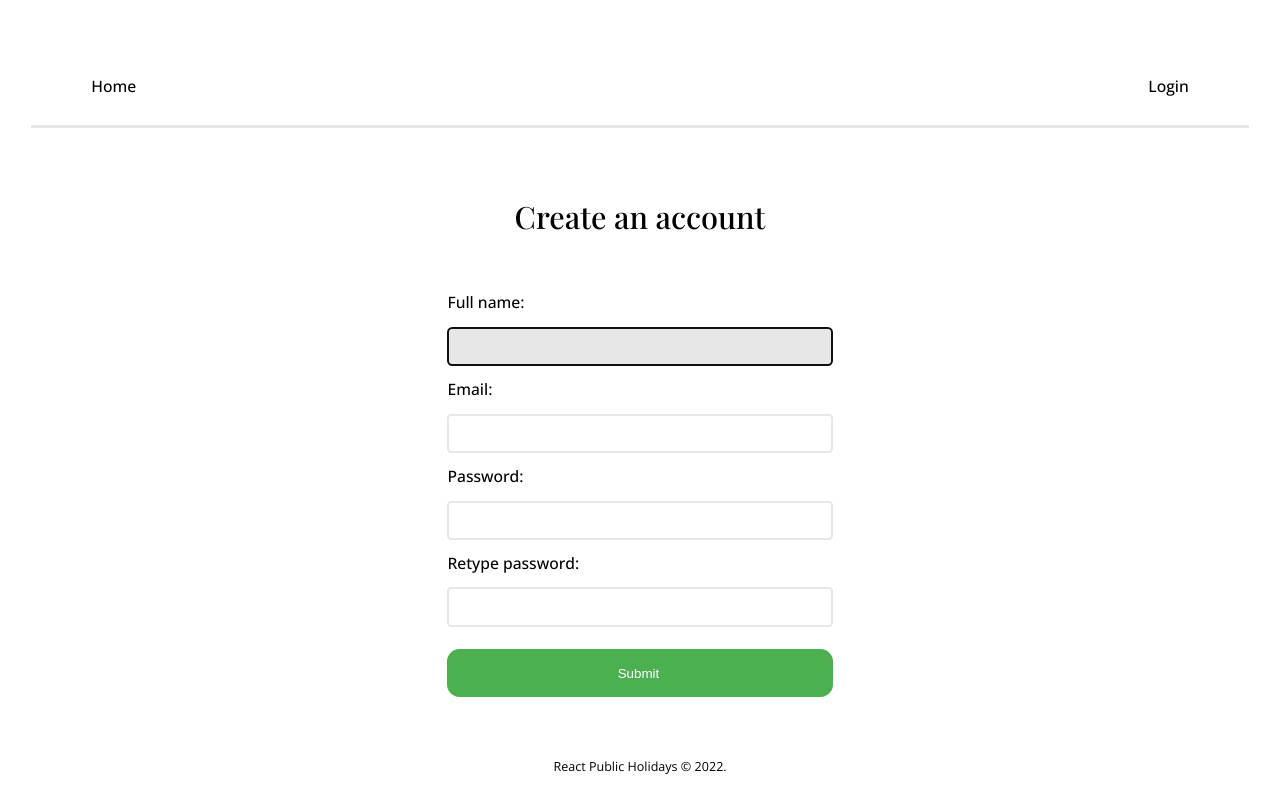
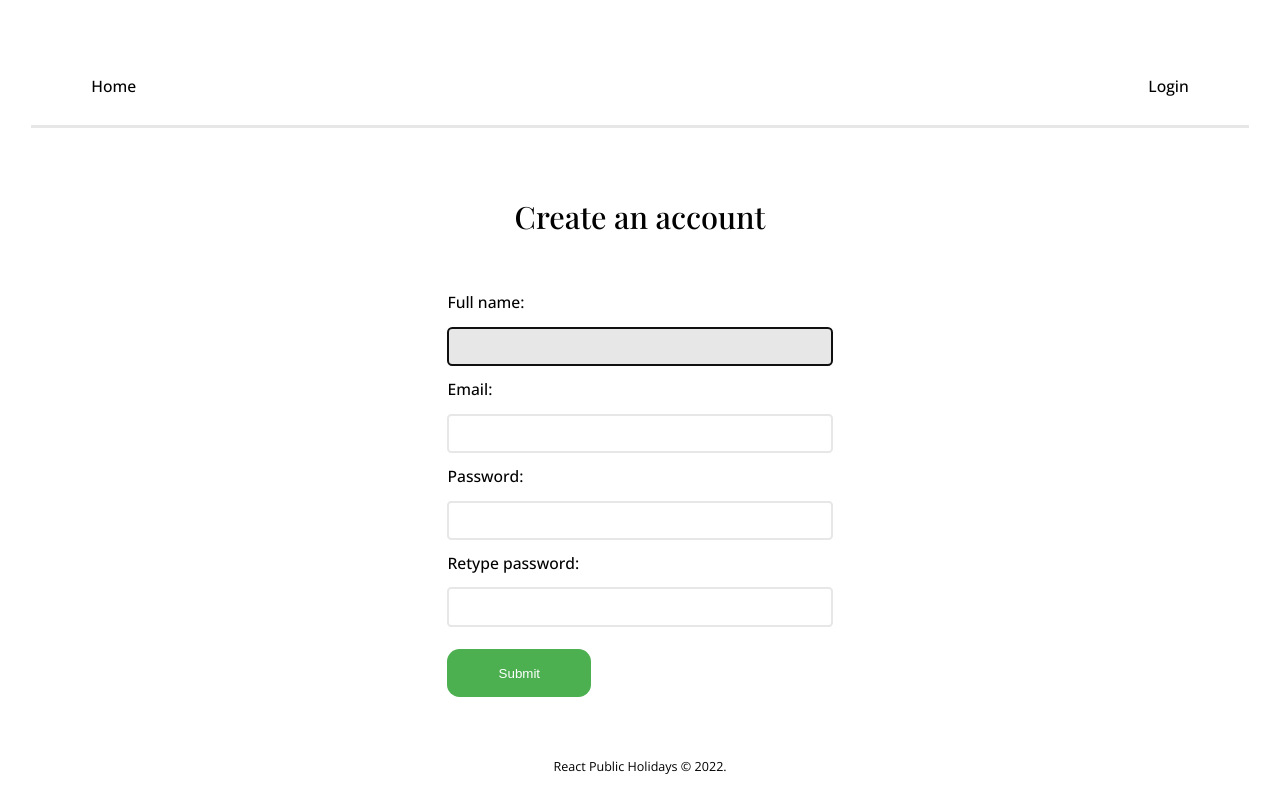
Before and after one commit to Amalitech-Public-Holiday/public-holiday-frontend, a React (Create React App) app: page /signup in a window 1280 px wide. Shown: the top 810 px of the page. Built offline with nearby package versions, Linux system fonts and the light colour scheme.

Commit message:
Change input submit button to button submit

```diff
--- a/src/components/SignupForm/SignupForm.js
+++ b/src/components/SignupForm/SignupForm.js
@@ -99,7 +99,7 @@ const SignupForm = () => {
           <span>{isValid && invalidMsg.error2}</span>
         </div>
         <div>
-          <input type="submit" className="button green" />
+          <button type="submit" className="green">Submit</button>
         </div>
       </form>
     </div>
```
